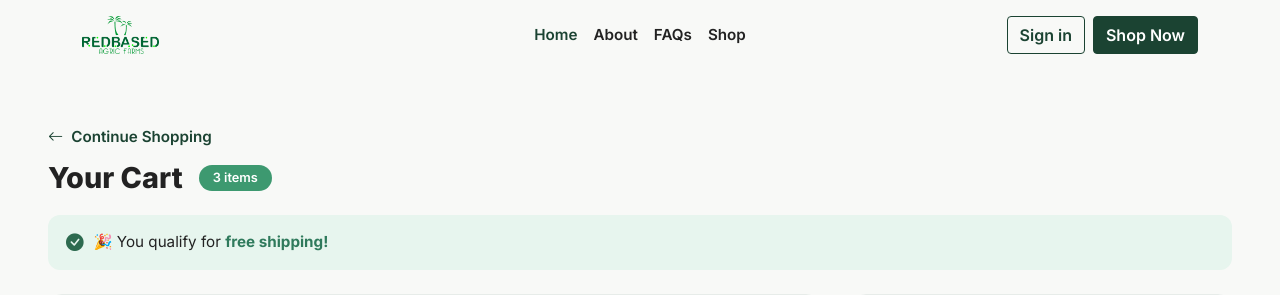
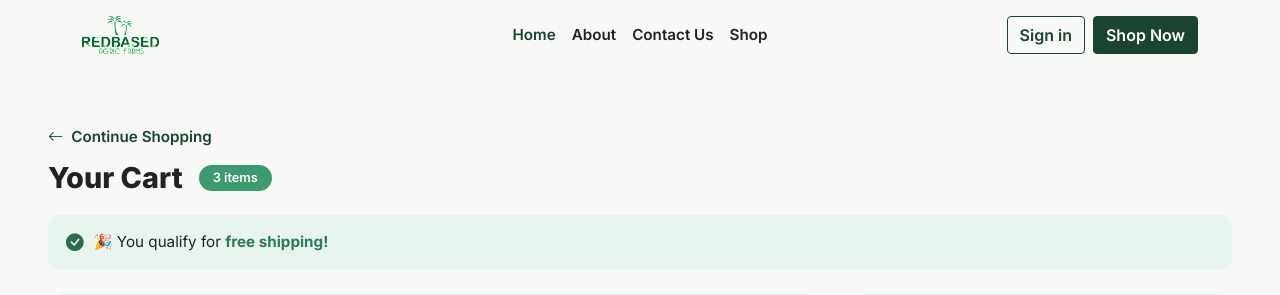
Before and after one commit to nnamdiindu/RedBasedAgric-Farms, a FastAPI app: page /cart in a window 1280 px wide. Shown: the top 295 px of the page. Run offline with FastAPI, Linux system fonts and the light colour scheme.

Commit message:
add contact-us to navbar

```diff
--- a/templates/base.html
+++ b/templates/base.html
@@ -55,7 +55,7 @@
         <ul class="site-nav nav flex-column flex-lg-row mb-3 mb-lg-0">
           <li><a href="{{url_for('index')}}" class="nav-link px-2 link-secondary">Home</a></li>
           <li><a href="{{url_for('about_us')}}" class="nav-link px-2 link-dark">About</a></li>
-          <li><a href="#" class="nav-link px-2 link-dark">FAQs</a></li>
+          <li><a href="{{url_for('contact_us')}}" class="nav-link px-2 link-dark">Contact Us</a></li>
           <li><a href="{{url_for('shop')}}" class="nav-link px-2 link-dark">Shop</a></li>
         </ul>
 
```
